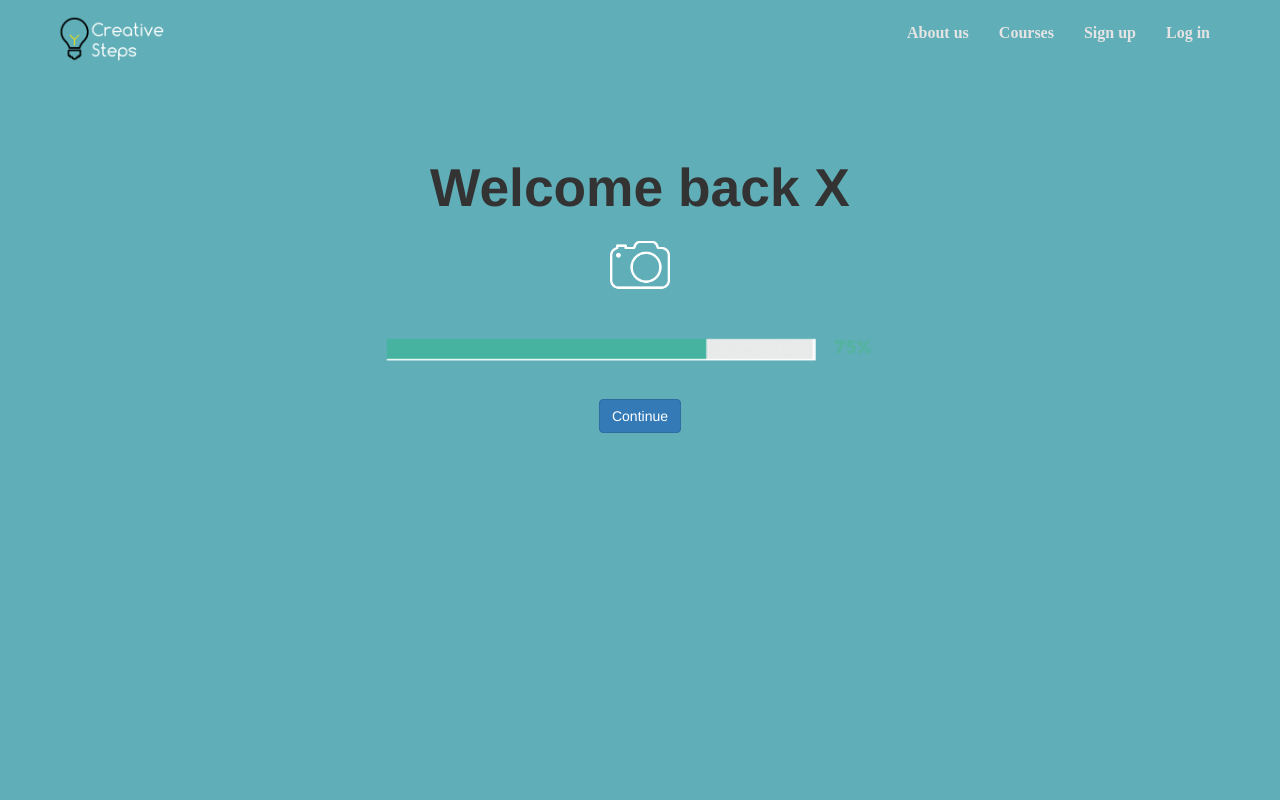
After one commit to lenadis/CreativeSteps, a PHP site: page /welcomeback.php in a window 1280 px wide. The commit adds this page. Run offline with PHP 8.4, Linux system fonts and the light colour scheme; a stand-in replaces the project's code that opens the database connection.

Commit message:
Small changes and fixes

```diff
--- a/css/main.css
+++ b/css/main.css
@@ -98,6 +98,15 @@ textarea {
 .page-content {
     position: relative;
     top: 45%;
+}
+
+.background {
+    z-index: -1;
+}
+
+.bg-blue {
+    background-color: #60AFB8;
+    height: 100%;
 }
 
 .learn-col {
--- a/nav.php
+++ b/nav.php
@@ -36,6 +36,3 @@
             </div><!--/.nav-collapse -->
         </div>
     </nav>
-
-</body>
-</html>
--- /dev/null
+++ b/welcomeback.php
@@ -0,0 +1,23 @@
+<?php
+    include 'nav.php'
+?>
+	<div>
+		<a href="" "right"> <!-- the image for user  --></a>
+	</div>
+    <div class="background bg-blue page"></div>
+    <div class="container">
+        <div class="row">
+            <div class="col-md-12">
+            <!-- add name of user -->
+                <p class="big-center2"> Welcome back X </p>
+            </div>
+        </div>
+	    <img class="icon" src="img/camerawhite.png">
+	    <img class="bar-width" src="img/bar.png"></img>
+	    <button type="button" class="btn btn-primary img-center">Continue</button>
+	</div>
+
+
+    </div>
+</body>
+</html>
```
Also changed, not shown: homepage.php (+0 -16 lines), img/bar.png, img/camera.png, img/camerawhite.png (added).
